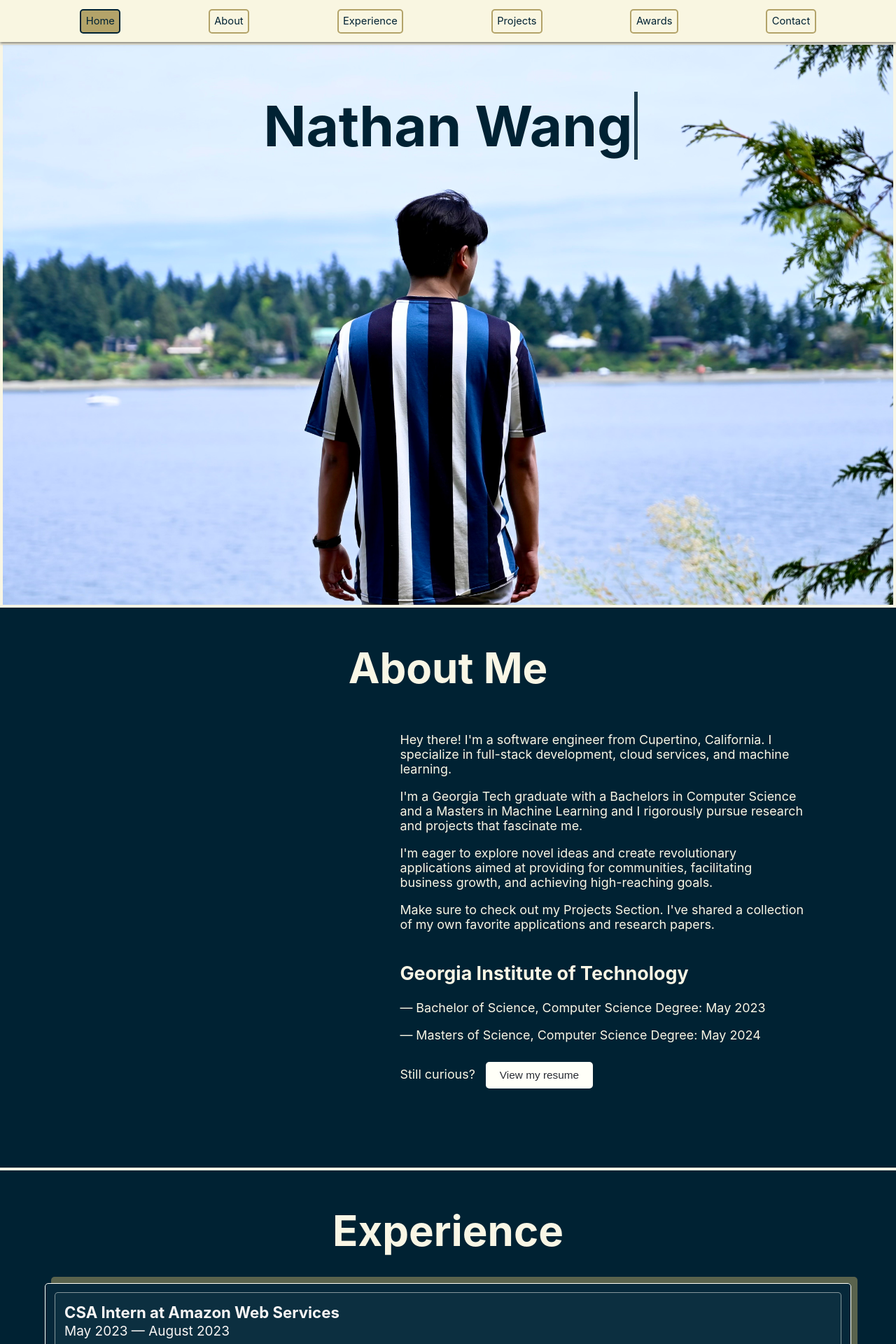
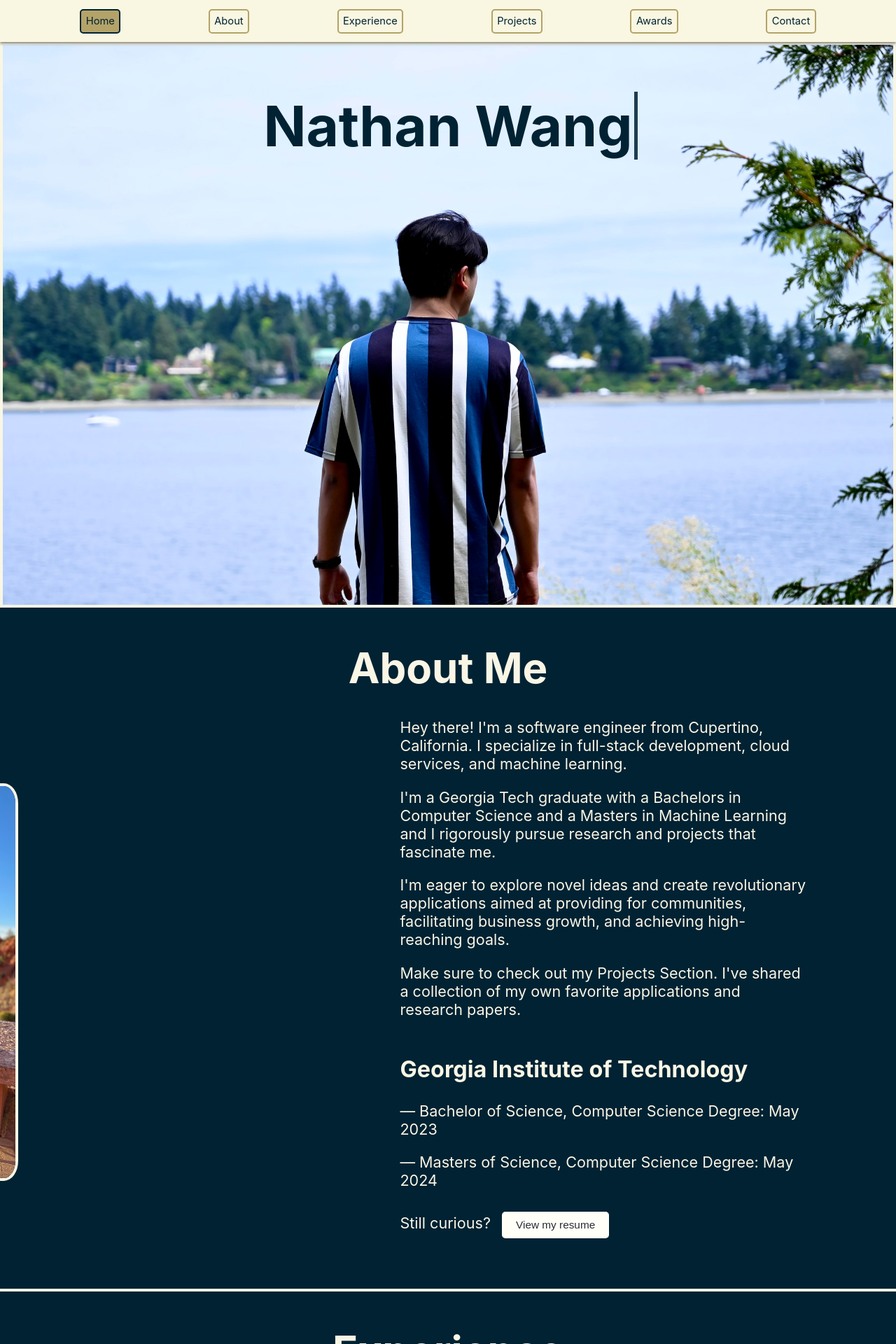
Before and after one commit to Nathan-Wang23/Nathan-Wang23.github.io, a React (Create React App) app: page / in a window 1280 px wide. Shown: the top 1920 px of the page at 70% size. Built offline with nearby package versions, Linux system fonts and the light colour scheme.

Commit message:
reverting back

```diff
--- a/src/components/middle.css
+++ b/src/components/middle.css
@@ -1,8 +1,9 @@
   #home {
-    height: auto;
+    height: 100vh;
     border: 4px solid #F9F6E5;
-    background-color: #61bfee;
+    background-color: #002233;
   }
+
   #about {
     height: auto;
     min-height: 100vh;
@@ -10,6 +11,7 @@
     border-bottom: 4px solid #F9F6E5;
     background-color: #002233;
   }
+
   #resume {
     height: auto;
     border-bottom: 4px solid #F9F6E5;
@@ -17,6 +19,7 @@
     width: 100%;
     background-color: #002233;
   }
+
   #experience {
     height: auto;
     border-bottom: 4px solid #F9F6E5;
@@ -24,6 +27,7 @@
     width: 100%;
     background-color: #002233;
   }
+
   #projects {
     height: auto;
     border-bottom: 4px solid #F9F6E5;
@@ -31,6 +35,7 @@
     width: 100%;
     background-color: #002233;
   }
+
   #certs {
     height: auto;
     border-bottom: 4px solid #F9F6E5;
@@ -39,6 +44,7 @@
     background-color: #002233;
     display: flex;
   }
+
   #contact {
     height: auto;
     min-height: 95vh;
@@ -47,11 +53,16 @@
     background-color: #002233;
   }
 
+  /*#profile {
+    height:40vh;
+    width: 30vh;
+    border: 4px solid #F9F6E5;
+    border-radius: 5%;
+  }*/
 
   .AppHeader {
     background-image: url('../../public/photos/nathan_back.jpeg');
-    background-size: cover;
-    background-position: center top 10%;
+    background-size: 100%;
     height: 100vh;
     display: flex;
     flex-direction: column;
@@ -62,13 +73,23 @@
   }
 
   @keyframes typing {
-    from { width: 0 }
-    to { width: 100% }
+    from {
+      width: 0
+    }
+
+    to {
+      width: 100%
+    }
   }
 
   @keyframes blink {
-    from { border-color: transparent }
-    to { border-color: #002233; }
+    from {
+      border-color: transparent
+    }
+
+    to {
+      border-color: #002233;
+    }
   }
 
   .nameTitle {
@@ -126,8 +147,9 @@
     grid-template-columns: 0.75fr 1fr;
     column-gap: 5px;
     align-items: center;
-    font-size: 1.4vw;
+    font-size: calc(2.7vmin);
     color: #F9F6E5;
+    margin-top: -3vh;
     margin-bottom: 5vh;
   }
 
@@ -138,7 +160,6 @@
     float: left;
     text-align: left;
     margin-right: 10vw;
-    flex:2;
   }
 
   .ExperienceTitle {
@@ -174,7 +195,7 @@
   }
 
   .credit {
-    background-color: rgba(0,0,0,0);
+    background-color: rgba(0, 0, 0, 0);
     filter: brightness(0.9);
     height: 23vh;
     width: 23vh;
@@ -187,7 +208,7 @@
   .course {
     height: 23vh;
     width: 23vh;
-    background-color: rgba(0,0,0,0);
+    background-color: rgba(0, 0, 0, 0);
     filter: brightness(0.8);
     margin-bottom: 5vh;
     margin-top: 5vh;
@@ -201,7 +222,7 @@
   .honors {
     height: 23vh;
     width: 23vh;
-    background-color: rgba(0,0,0,0);
+    background-color: rgba(0, 0, 0, 0);
     margin-bottom: 5vh;
     margin-top: 5vh;
   }
@@ -213,7 +234,8 @@
 
   .prjTit {
     margin-top: 2%;
-    margin-bottom: 0px;;
+    margin-bottom: 0px;
+    ;
   }
 
   .projTit {
@@ -307,7 +329,7 @@
 
   .contact-container {
     border: 2px solid #EAAA00;
-    padding:5%;
+    padding: 5%;
     border-radius: 5px;
   }
 
@@ -315,17 +337,16 @@
     background-color: rgba(34, 68, 85, 0.5);
     border-radius: 50% 50% 0 0;
     height: 150%;
-    width:100%;
+    width: 100%;
     bottom: 0px;
-    left:0px;
+    left: 0px;
     position: absolute;
     z-index: -999;
   }
 
   .card-container {
-  height: auto;
-  width: auto;
-  max-width: 70vw;
+    height: 80vh;
+    width: 70vw;
     justify-content: center;
     align-items: center;
     z-index: 1;
@@ -343,7 +364,6 @@
     font-size: 1vmin;
     color: #002233;
     height: 70vh;
-  width:auto;
     max-width: 80vw;
     background-color: rgba(249, 246, 229, 1);
     border-radius: 10px;
@@ -352,6 +372,7 @@
     margin-right: 3vw;
     margin-bottom: 10px;
   }
+
 
 
   .sidePiece {
@@ -384,7 +405,7 @@
   }
 
   .paper-button {
-  border:1px solid #002233
+    border: 1px solid #002233
   }
 
   .projMov {
@@ -445,9 +466,3 @@
     display: 'flex';
     flex-direction: 'column'
   }
-
-.imageLeft {
-  width: 100%;
-  height: 100%;
-  flex: 1;
-}
--- a/src/components/middle.js
+++ b/src/components/middle.js
@@ -5,7 +5,6 @@ import './middle.css';
 import FooterButton from './footer';
 import ExperienceCard from './experience'
 import Honors from './modal'
-//import Carousel from './carousel'
 import { Carousel } from 'primereact/carousel';
 import { projects } from './projectdata';
 import { GlassMagnifier } from '@datobs/react-image-magnifiers';
@@ -13,12 +12,12 @@ import { GlassMagnifier } from '@datobs/react-image-magnifiers';
 var lastY = 0
 
 let sty = {
-  height: "80%",
-  width: "60%",
+  height: "70vh",
+  width: "50vh",
   float: "left",
-  marginTop: "5%",
-  marginBottom: "5%",
-  marginRight: "5%",
+  marginTop: "10px",
+  marginBottom: "10px",
+  marginRight: "10px",
   marginLeft: "-70%",
   justifyContent: "center",
   alignItems: "center",
@@ -59,14 +58,13 @@ class Middle extends React.Component {
 
   listenScrollEvent = e => {
     let currentY = window.pageYOffset || document.documentElement.scrollTop;
-    //let scrollLeft = window.pageXOffset || document.documentElement.scrollLeft;
     let vert = window.scrollY
     let name = document.getElementById("contain")
     let headText = document.getElementById("headText")
     let aboutBegin = this.state.pageValues[1][1] + 60
-    let aboutPageHeight = this.state.pageValues[1][2] - aboutBegin +60
+    let aboutPageHeight = this.state.pageValues[1][2] - aboutBegin + 60
     let delta = currentY - lastY
-    let positionInFrame = vert - aboutBegin + aboutPageHeight/2
+    let positionInFrame = vert - aboutBegin + aboutPageHeight / 2
     let halfway = aboutPageHeight / 2
     let ratio = 90 / halfway
 
@@ -122,42 +120,42 @@ class Middle extends React.Component {
       }
     }
 
-    if (vert >= aboutBegin - aboutPageHeight/2 && vert < aboutBegin + aboutPageHeight/2) {
+    if (vert >= aboutBegin - aboutPageHeight / 2 && vert < aboutBegin + aboutPageHeight / 2) {
       let x = 0
       if (positionInFrame < halfway) {
         x = ratio * delta
       } else {
         x = ratio * delta * -1.0
       }
-      let newPercentage = parseFloat(sty.marginLeft.slice(0,-1)) + x
-      if (newPercentage > 120) {
-        newPercentage = 120.0
+      let newPercentage = parseFloat(sty.marginLeft.slice(0, -1)) + x
+      if (newPercentage > 90) {
+        newPercentage = 90.0
       }
-      if (newPercentage < -70) {
-        newPercentage = -70.0
+      if (newPercentage < -50) {
+        newPercentage = -50.0
       }
       sty = {
-        height: "80%",
-        width: "60%",
+        height: "70vh",
+        width: "50vh",
         float: "left",
-        marginTop: "5%",
-        marginBottom: "5%",
-        marginRight: "5%",
+        marginTop: "10px",
+        marginBottom: "10px",
+        marginRight: "10px",
         marginLeft: `${newPercentage}%`,
         justifyContent: "center",
         alignItems: "center",
         border: "4px solid #F9F6E5",
         borderRadius: "5%"
       };
-    } else if ((vert < aboutBegin - aboutPageHeight/2 || vert >= aboutBegin + aboutPageHeight/2)){
+    } else if ((vert < aboutBegin - aboutPageHeight / 2 || vert >= aboutBegin + aboutPageHeight / 2)) {
       sty = {
-        height: "70%",
-        width: "50%",
+        height: "70vh",
+        width: "50vh",
         float: "left",
-        marginTop: "5%",
-        marginBottom: "5%",
-        marginRight: "5%",
-        marginLeft: "-70%",
+        marginTop: "10px",
+        marginBottom: "10px",
+        marginRight: "10px",
+        marginLeft: '-70%',
         justifyContent: "center",
         alignItems: "center",
         border: "4px solid #F9F6E5",
@@ -174,7 +172,7 @@ class Middle extends React.Component {
     for (let i = 0; i < this.state.pages.length; i++) {
       let current = this.state.pages[i]
       let pageHeight = document.getElementById(current).getBoundingClientRect().height;
-      page_dict[i] = [current, begin-54, pageHeight+begin-54]
+      page_dict[i] = [current, begin - 54, pageHeight + begin - 54]
       begin += pageHeight
     }
     this.setState({
@@ -188,7 +186,6 @@ class Middle extends React.Component {
       console.log("plink")
       firstPlink.click();
     }
-    console.log(page_dict)
   }
 
 
@@ -202,13 +199,13 @@ class Middle extends React.Component {
       return (
         <div className='card-style'>
           {project.img !== "" && project.movie === "" &&
-          <div style={{ marginTop:'2.5vh', marginLeft: '10px', marginRight:'10px',justifyContent: 'center', height: "100%", width: "auto", flex: '1', display: 'flex', flexDirection: 'column', alignItems: 'center' }}>
+            <div style={{ marginTop: '2.5vh', marginLeft: '10px', marginRight: '10px', justifyContent: 'center', height: "100%", width: "auto", flex: '1', display: 'flex', flexDirection: 'column', alignItems: 'center' }}>
               {project.img !== "" && project.movie === "" &&
                 project.img.map((src, index) => (
                   <GlassMagnifier
                     key={index}
                     cursorStyle="crosshair"
-                      style={{ maxWidth: '100%', maxHeight: "100%", height: "auto", width: "auto", zIndex: 0, border: "3px solid #B3A369", borderRadius: "8px", marginBottom: '5vh'}}
+                    style={{ maxWidth: '100%', maxHeight: "100%", height: "auto", width: "auto", zIndex: 0, border: "3px solid #B3A369", borderRadius: "8px", marginBottom: '5vh' }}
                     imageSrc={src}
                     imageAlt={`${project.title} ${index}`}
                     largeImageSrc={project.imgLarge[index]}
@@ -243,7 +240,7 @@ class Middle extends React.Component {
           <div className='sidePiece'>
             <h2 className="projTit">{project.title}</h2>
             <p className="desc">{project.description}</p>
-                {project.paper !== "" && <button className ="paper-button" onClick={() => window.open(project.paper, '_blank')}>View Paper/Project!</button>}
+            {project.paper !== "" && <button className="paper-button" onClick={() => window.open(project.paper, '_blank')}>View Paper/Project!</button>}
             {project.other !== "" && <button className="paper-button" onClick={() => window.open(project.other, '_blank')}>Other Links</button>}
 
           </div>
@@ -269,14 +266,14 @@ class Middle extends React.Component {
               <h1> About Me </h1>
               <div className='about-content'>
                 <div className="imageLeft">
-                <img style={{...sty}} alt="profile" src="photos/profile.jpeg"></img>
+                  <img style={{ ...sty }} alt="profile" src="photos/profile.jpeg"></img>
                 </div>
                 <div className='textRight'>
                   <p>Hey there! I'm a software engineer from Cupertino, California. I specialize in full-stack development, cloud services, and machine learning.</p>
                   <p>I'm a Georgia Tech graduate with a Bachelors in Computer Science and a Masters in Machine Learning and I rigorously pursue research and projects that fascinate me.</p>
                   <p>I'm eager to explore novel ideas and create revolutionary applications aimed at providing for communities, facilitating business growth, and achieving high-reaching goals.</p>
-                <p style={{marginBottom:"0px"}}>Make sure to check out my Projects Section. I've shared a collection of my own favorite applications and research papers.</p>
-                <br/>
+                  <p style={{ marginBottom: "0px" }}>Make sure to check out my Projects Section. I've shared a collection of my own favorite applications and research papers.</p>
+                  <br />
                   <h2>Georgia Institute of Technology</h2>
                   <p> — Bachelor of Science, Computer Science Degree: May 2023</p>
                   <p> — Masters of Science, Computer Science Degree: May 2024</p>
@@ -284,6 +281,7 @@ class Middle extends React.Component {
                 </div>
               </div>
             </div>
+
           </section>
 
           <section id="experience">
@@ -298,9 +296,9 @@ class Middle extends React.Component {
           <section id="projects">
             <div className="ProjectsTitle">
               <h1 className="prjTit"> Projects and Papers</h1>
-            <p style={{fontSize:"2vmin"}}>Hover over an image to enlarge. Make sure to check out my links!</p>
+              <p style={{ fontSize: "2vmin" }}>Hover over an image to enlarge. Make sure to check out my links!</p>
               <div className="card-container">
-                <Carousel id="carousel" value={projects} page={0} numVisible={1} numScroll={1} className="custom-carousel" circular itemTemplate={projectTemplate}/>
+                <Carousel id="carousel" value={projects} page={0} numVisible={1} numScroll={1} className="custom-carousel" circular itemTemplate={projectTemplate} />
               </div>
             </div>
           </section>
@@ -308,7 +306,7 @@ class Middle extends React.Component {
           <section id="certs">
             <div className='AwardsTitle'>
               <h1>Certifications and Awards</h1>
-                <div style={{display: "flex", flexDirection: "row", justifyContent:"center", alignItems:"center"}}>
+              <div style={{ display: "flex", flexDirection: "row", justifyContent: "center", alignItems: "center" }}>
                 <img className="credit" src="photos/SAA.png" alt="Solutions Architect Associate" onClick={this.handleSAA}></img>
                 <img className="credit" src="photos/CCP.png" alt="Certified Cloud Practitioner" onClick={this.handleCCP}></img>
               </div>
@@ -322,7 +320,7 @@ class Middle extends React.Component {
           <section id="contact">
             <div className="ContactTitle">
               <h1> Contact Me </h1>
-            <div className = "contact-container">
+              <div className="contact-container">
                 <div className="contacts">
                   <a className="contactButtons" href="https://www.linkedin.com/in/nathan-david-wang/" target="_blank" rel="noopener noreferrer" ><i className="bi bi-linkedin"></i></a>
                   <h5 className="smallText">  LinkedIn Profile </h5>
```
Lines whose indentation alone changed are shown as unchanged.
